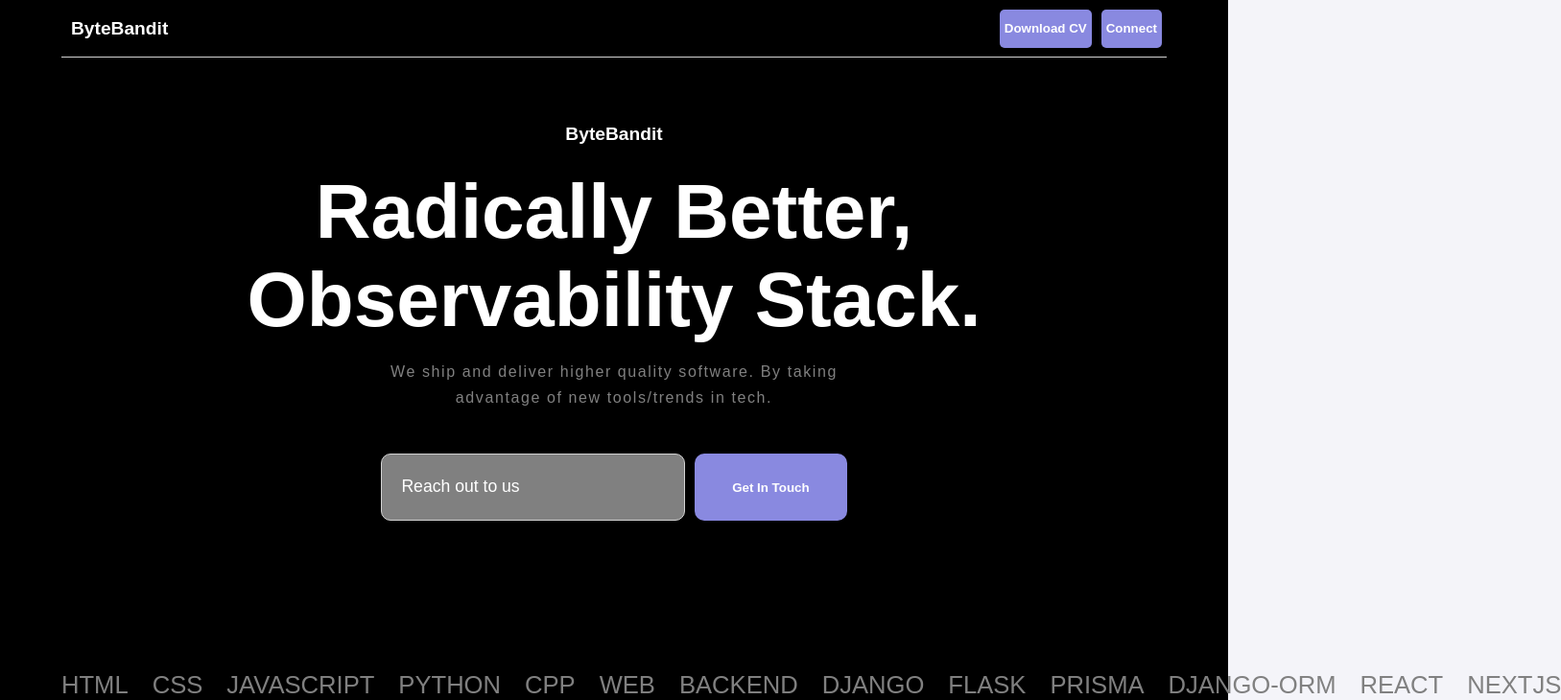
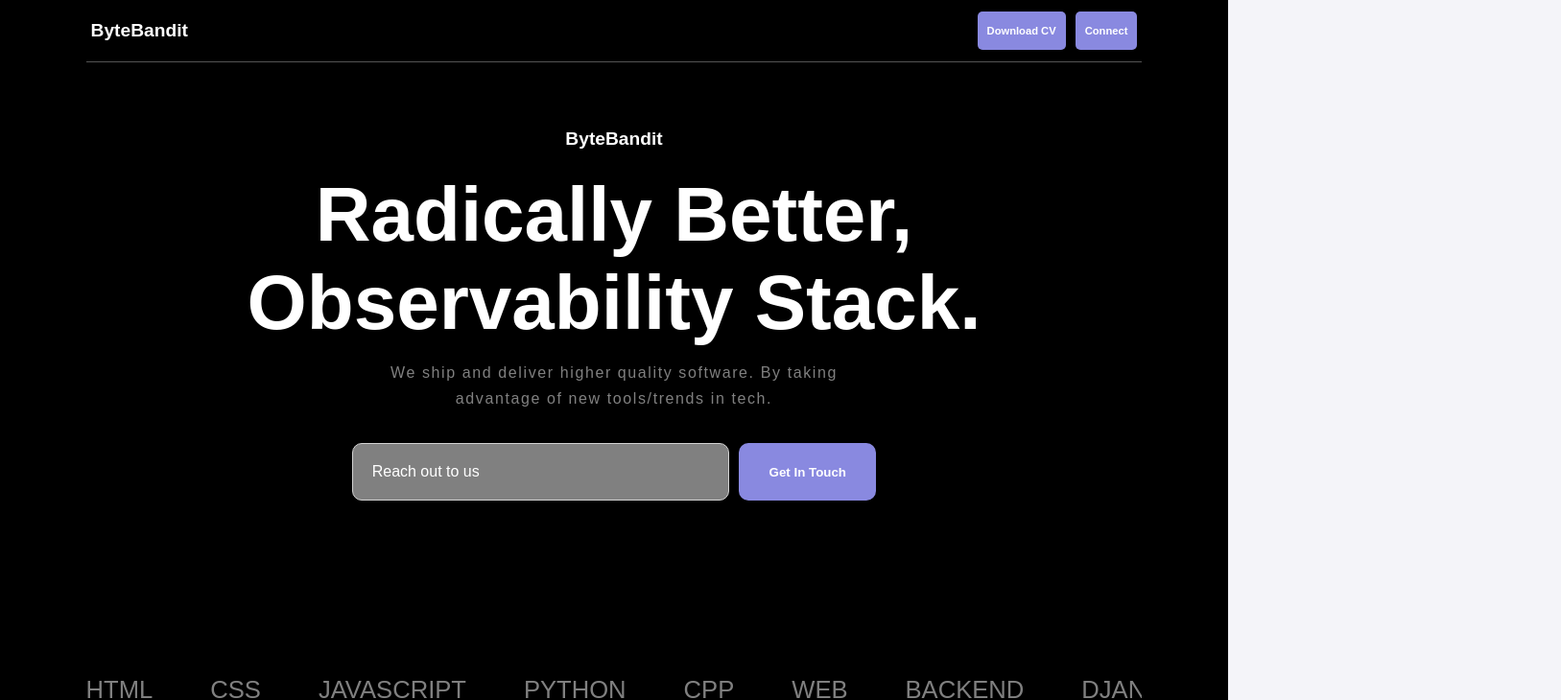
Before and after one commit to Doyen04/portfolio, a Next.js app: page / in a window 1280 px wide. Shown: the top 730 px of the page at 96% size, 1627 px wide, since content can reach past the window. Built offline with nearby package versions, Linux system fonts and the light colour scheme.

Commit message:
made code overall inerface responsive

```diff
--- a/src/styles/carousel.module.css
+++ b/src/styles/carousel.module.css
@@ -3,14 +3,18 @@
     width:100%;
     display:flex;
     align-items:center;
-    gap:25px;
+    gap:60px;
     flex-shrink:0;
+    overflow-x:scroll;
+}
+
+.carousel_container::-webkit-scrollbar{
+    display: none;
 }
 
 .carousel_container>P{
     font-size:1.6rem;
     color:grey;
-    overflow-x:true;
     text-wrap:nowrap;
     font-weight:300;
 }
--- a/src/styles/header.module.css
+++ b/src/styles/header.module.css
@@ -2,8 +2,8 @@
 
 .header{
     width: 100%;
-    height: 60px;
-    border-bottom: 1px solid lightgrey;
+    height: 65px;
+    border-bottom: 1px solid rgba(128, 128, 128, 0.655);
     padding: 5px;
     display: flex;
     align-items: center;
@@ -19,10 +19,24 @@
 .buttons{
     height: 40px;
     width: fit-content;
-    padding: 5px;
+    padding: 5px 10px;
     background-color: rgb(137, 137, 224);
     border: none;
     border-radius: 5px;
     color: white;
     font-weight: bold;
+    font-size: 0.7rem;
 }
+
+@media (min-width: 768px){
+    .buttons{
+        height: 40px;
+        width: fit-content;
+        padding: 5px 10px;
+        background-color: rgb(137, 137, 224);
+        border: none;
+        border-radius: 5px;
+        color: white;
+        font-weight: bold;
+    }
+}
--- a/src/styles/page.module.css
+++ b/src/styles/page.module.css
@@ -1,18 +1,21 @@
+
+
 .homepage{
     max-width: 100vw;
     height: 100vh;
     background-color: black;
-    padding: 0 5vw;
+    padding: 0 7vw;
 }
 
 .about_site{
     display: flex;
     align-items: center;
     flex-direction:column;
-    gap: 15px;
+    gap: 13px;
     height: 80%;
     width: 100%;
     padding: 60px 0 0 0;
+
 }
 
 .site_description,.site_sub_description{
@@ -22,12 +25,25 @@
 }
 .site_description{
     color:white;
-    font-size: 5rem;
+    font-size: 2.21rem;
 }
 .site_sub_description{
     color:grey;
-    font-weight: normal;
+    font-weight: bold;
     letter-spacing: 0.1rem;
-    font-size:1rem;
-    line-height: 1.7rem;
+    font-size:0.6rem;
+    line-height: 1.2rem;
 }
+
+@media (min-width: 768px) {
+    .site_description{
+        font-size: 5rem;
+    }
+    .site_sub_description{
+        color:grey;
+        font-weight: normal;
+        letter-spacing: 0.1rem;
+        font-size:1rem;
+        line-height: 1.7rem;
+    }
+}
--- a/src/ui/ui-style/getintouch.module.css
+++ b/src/ui/ui-style/getintouch.module.css
@@ -1,26 +1,28 @@
 
 .getintouch_container{
-    width:55%;
-    height: 70px;
+    width:100%;
+    height: 150px;
     display:flex;
+    flex-direction: column;
     align-items:center;
     justify-content:center;
-    gap:10px;
-    margin-top: 30px;
+    gap:5px;
+    margin-top: 20px;
+
 }
 
 .text_input{
-    width: 50%;
+    width: 100%;
     padding: 0 20px;
     background-color:grey;
     border:solid 1px lightgrey;
 }
 .text_input::placeholder{
     color:white;
-    font-size:1.1rem;
+    font-size:1rem;
 }
 .submit_input{
-    width:25%;
+    width:100%;
     background-color: rgb(137, 137, 224);
     color:white;
     font-weight:bold;
@@ -31,3 +33,21 @@
     border-radius: 10px;
     outline:none;
 }
+@media (min-width: 768px) {
+    .getintouch_container{
+        width:65%;
+        height: 60px;
+        display:flex;
+        flex-direction: row;
+        align-items:center;
+        justify-content:center;
+        gap:10px;
+        margin-top: 20px;
+    }
+    .text_input{
+        width: 55%;
+    }
+    .submit_input{
+        width:20%;
+    }
+}
--- a/src/ui/ui-style/logo.module.css
+++ b/src/ui/ui-style/logo.module.css
@@ -2,11 +2,15 @@
 .logo{
     height: 40px;
     width: fit-content;
-    padding: 5px;
     border: none;
     background-color:transparent;
     border-radius: 5px;
     color: white;
     font-weight: bold;
-    font-size: 1.2rem
+    font-size: 1rem
 }
+@media (min-width: 768px){
+    .logo{
+        font-size: 1.2rem
+    }
+}
```
